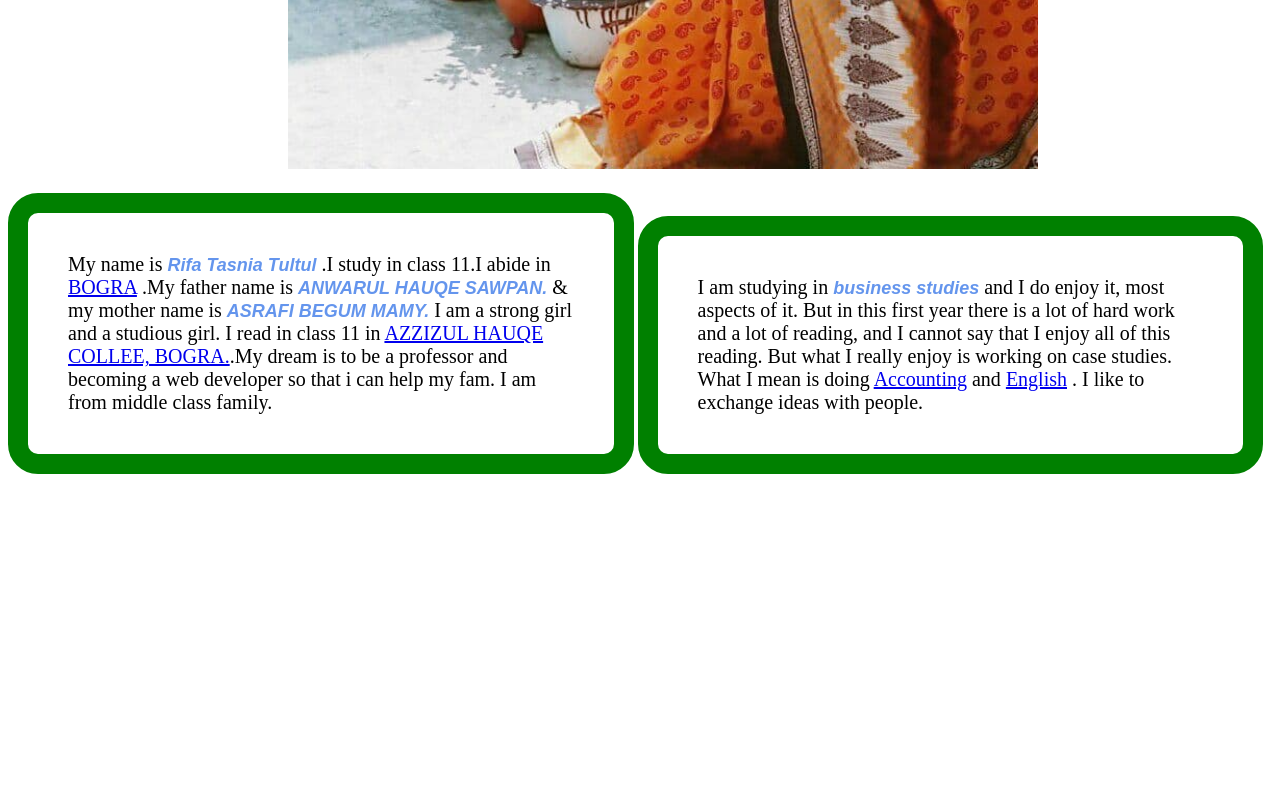
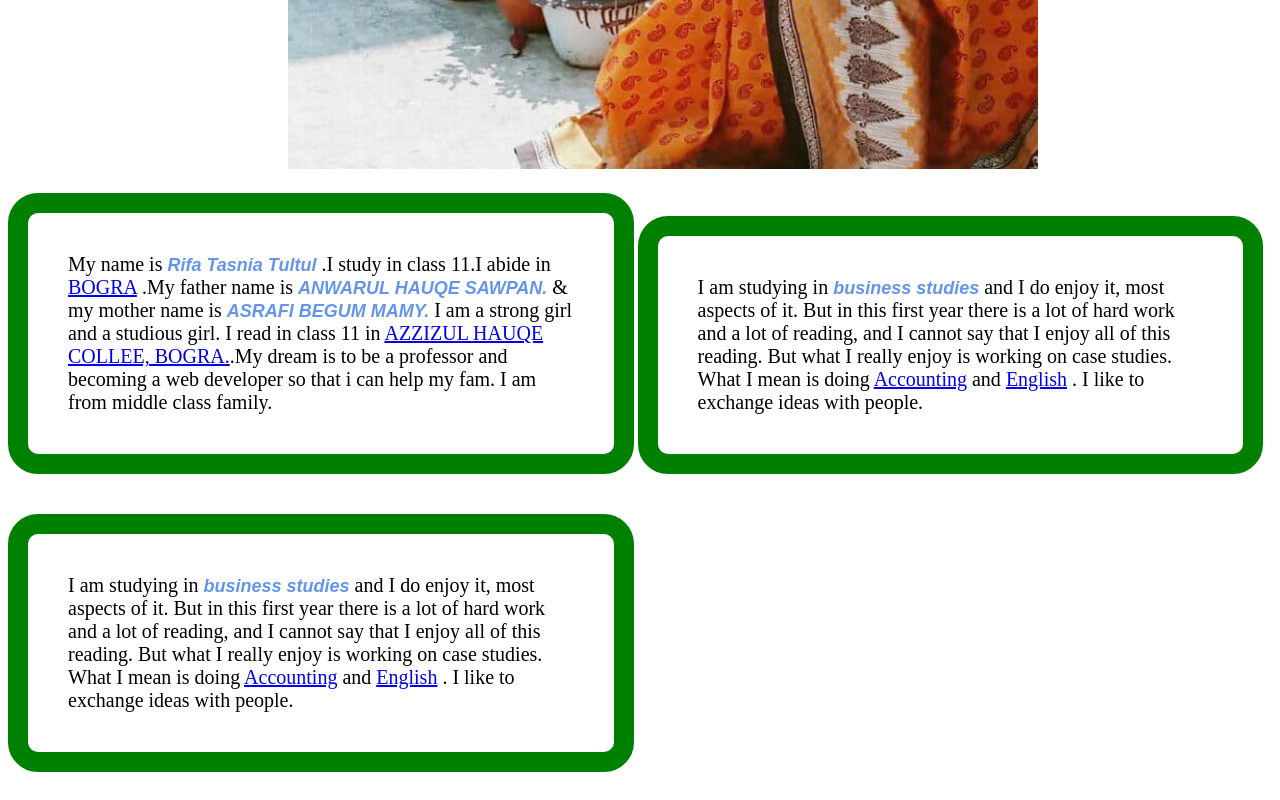
Before and after one commit to tasniatultul/my-bio-WEB, a plain HTML site: page index.html in a window 1280 px wide. Shown: the part 883-1683 px from the top of the page. Before the commit the page ends 1385 px from the top, so only its background shows below. Drawn offline with Linux system fonts and the light colour scheme.

Commit message:
pulling branches

```diff
--- a/index.html
+++ b/index.html
@@ -65,6 +65,7 @@ padding:40px ;
 <p class="me" > I am studying in <b class="names"    >business studies </b> and I do enjoy it, most aspects of it. But in this first year there is a lot of hard work and a lot of reading, and I cannot say that I enjoy all of this reading. But what I really enjoy is working on case studies. What I mean is doing <a href="https://www.accountingcoach.com/blog/what-is-accounting
     ">Accounting</a> and <a href="www.english.com">English</a> . I like to exchange ideas with people.</p>
 
-
+<p class="me" > I am studying in <b class="names"    >business studies </b> and I do enjoy it, most aspects of it. But in this first year there is a lot of hard work and a lot of reading, and I cannot say that I enjoy all of this reading. But what I really enjoy is working on case studies. What I mean is doing <a href="https://www.accountingcoach.com/blog/what-is-accounting
+    ">Accounting</a> and <a href="www.english.com">English</a> . I like to exchange ideas with people.</p>
 </body>
 </html>
```
